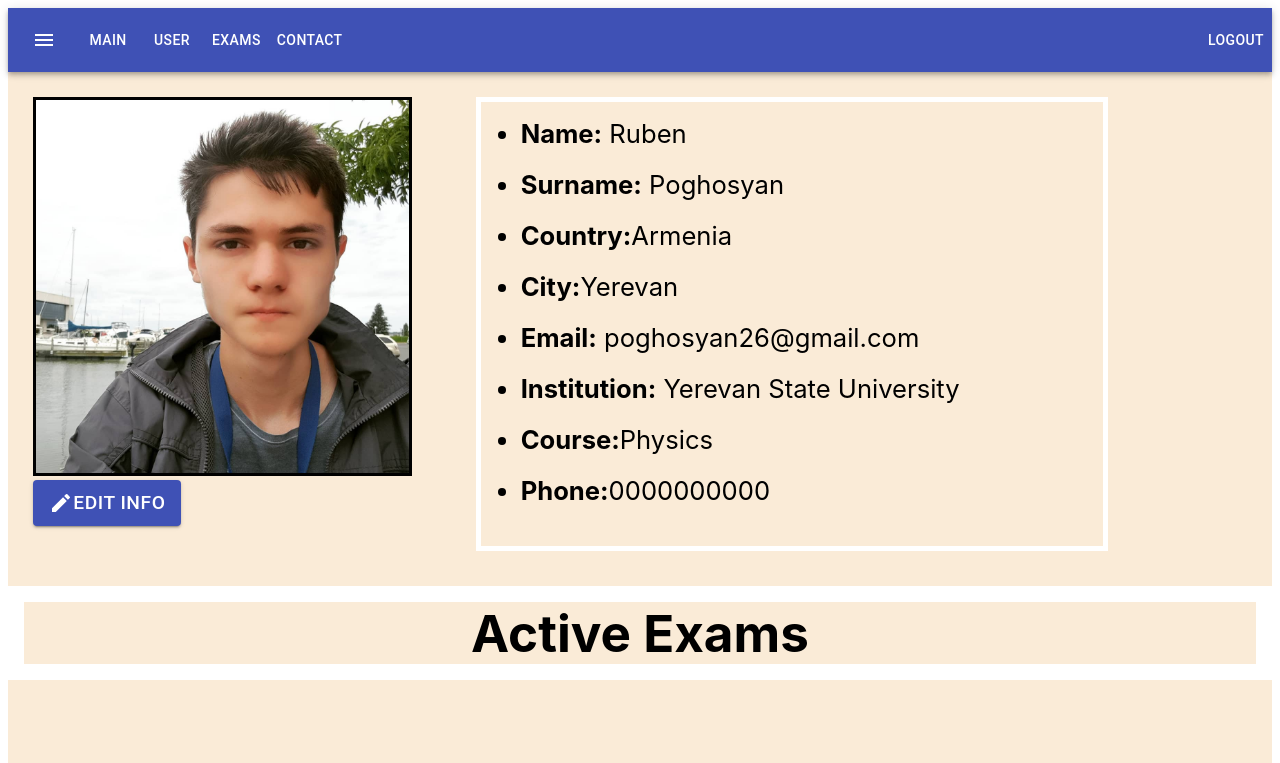
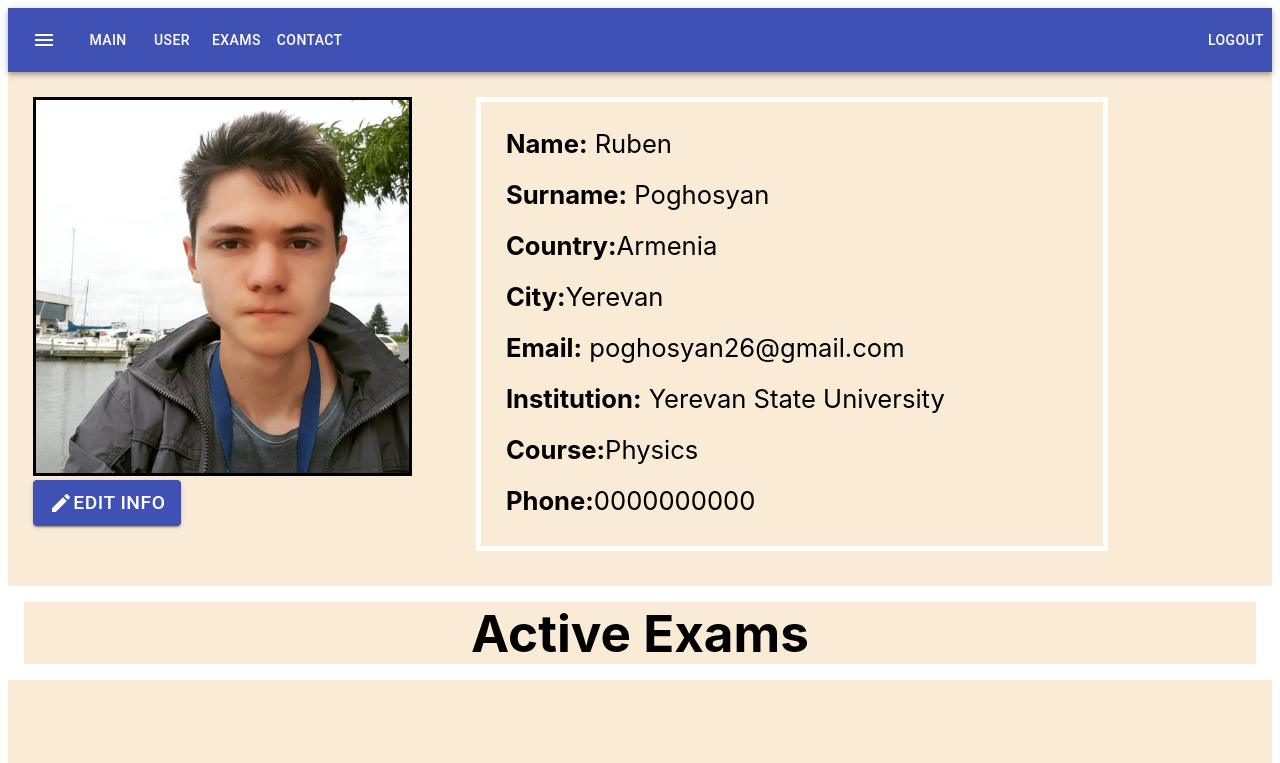
Before and after one commit to arayik0530/QUIZ_APP, a React (Create React App) app: page / in a window 1280 px wide. Shown: the top 763 px of the page. Built offline with nearby package versions, Linux system fonts and the light colour scheme.

Commit message:
new harmony

```diff
--- a/src/styles.css
+++ b/src/styles.css
@@ -26,7 +26,7 @@
 
 .about-container-row
 {   width: 50%;
-
+    padding: 2% 0 0% 2%;
     border-width: 5px;
     border-color: white;
     border-style: solid;
--- a/src/user-component.js
+++ b/src/user-component.js
@@ -141,16 +141,16 @@ const setcontexthandler =(e)=>{
 
       </div>
       <div className='about-container-row'>
-        <ul>
-          <li className="about-container-list-item"><b>Name:</b> Ruben</li>
-          <li className="about-container-list-item"><b>Surname:</b> Poghosyan</li>
-          <li className="about-container-list-item"><b>Country:</b>Armenia</li>
-          <li className="about-container-list-item"><b>City:</b>Yerevan</li>
-          <li className="about-container-list-item"><b>Email:</b> poghosyan26@gmail.com</li>
-          <li className="about-container-list-item"><b>Institution:</b> Yerevan State University</li>
-          <li className="about-container-list-item"><b>Course:</b>Physics</li>
-          <li className="about-container-list-item"><b>Phone:</b>0000000000</li>
-        </ul>
+
+          <div className="about-container-list-item"><b>Name:</b> Ruben</div>
+          <div className="about-container-list-item"><b>Surname:</b> Poghosyan</div>
+          <div className="about-container-list-item"><b>Country:</b>Armenia</div>
+          <div className="about-container-list-item"><b>City:</b>Yerevan</div>
+          <div className="about-container-list-item"><b>Email:</b> poghosyan26@gmail.com</div>
+          <div className="about-container-list-item"><b>Institution:</b> Yerevan State University</div>
+          <div className="about-container-list-item"><b>Course:</b>Physics</div>
+          <div className="about-container-list-item"><b>Phone:</b>0000000000</div>
+
       </div>
     </div>
   );
```
